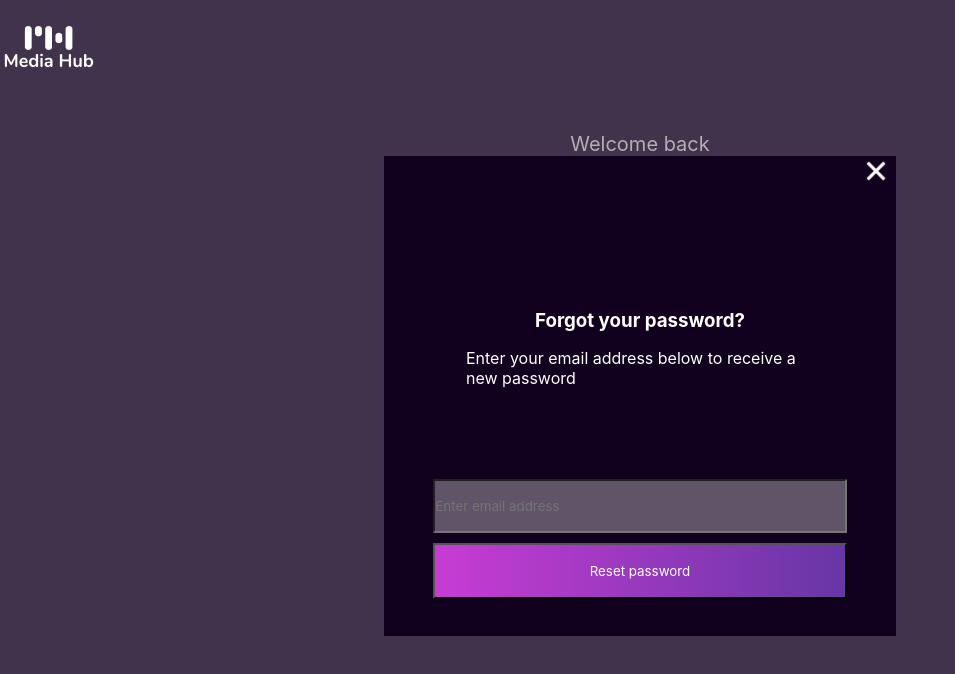
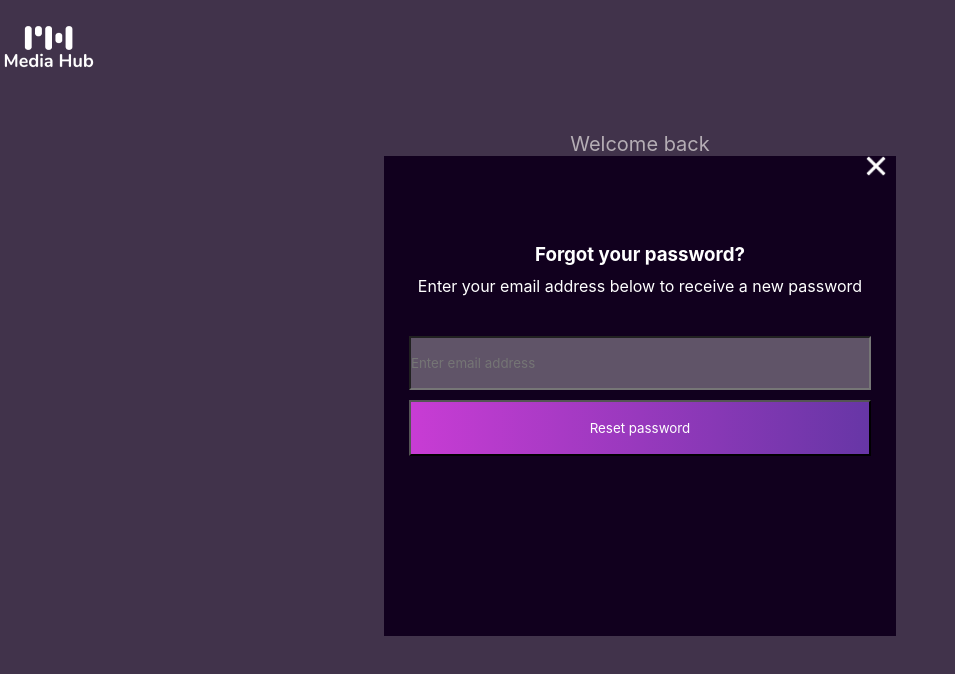
Before and after one commit to lost-shades/FE-mediahub, a React (Vite) app: page /ForgotPassword in a window 1280 px wide. Shown: the top 674 px of the page, without its empty margins (0-955 px from the left). Built offline with nearby package versions, Linux system fonts and the light colour scheme.

Commit message:
changes to some of the recently updated pages

```diff
--- a/src/index.css
+++ b/src/index.css
@@ -7,5 +7,5 @@
   }
 body {
   height: 100%;
-  background-color: #41334B;
+  background-color: #11001E;
 }
--- a/src/pages/EmailVerification.jsx
+++ b/src/pages/EmailVerification.jsx
@@ -18,7 +18,7 @@ export const EmailVerification = () => {
                 <div className='div1'>
                     <img src="/sms-tracking.png" alt="" />
                     <h3>Verify its you.</h3>
-                    <p>We sent verification code to mariaj@gmail.com. To verify your email address, please check your inbox and enter the code below</p>
+                    <p>To verify your email address, please check your inbox and enter the code below</p>
                 </div>
 
                 <div className='verificationInput'>
--- a/src/pages/Homepage.jsx
+++ b/src/pages/Homepage.jsx
@@ -4,7 +4,7 @@ import { IoMdSearch } from 'react-icons/io'
 
 export const Homepage = () => {
   return (
-    <main className=''>
+    <main>
       <header className='navStyle'>
         <nav className='navStyle'>
           <img src="/Media Hub Logo 2 1.png" alt="logo" />
--- a/src/pages/Login.css
+++ b/src/pages/Login.css
@@ -89,9 +89,11 @@ main header.imageDiv img {
 }
 
 .mediaSection{
+    /* border: 5px solid yellow; */
     display: flex;
     flex-direction: column;
-    gap: 50px;
+    align-items: center;
+    /* gap: 10px; */
 }
 
 .mediah1pDiv{
@@ -100,6 +102,7 @@ main header.imageDiv img {
     flex-direction: column;
     justify-content: center;
     align-items: center;
+    margin-bottom: 20px;
 }
 
 .mediah1pDiv p{
@@ -253,7 +256,7 @@ button.movieButton{
     align-items: center;
     margin: auto;
     width: 100%;
-    gap: 1rem;
+    /* gap: 1rem; */
   }
 
   .ForgotPassword-container2{
@@ -262,8 +265,9 @@ button.movieButton{
     flex-direction: column;
     align-items: center;
     margin: auto;
-    width: 85%;
+    width: 95%;
     gap: 10px;
+    height: 70%;
   }
 
   .ForgotPassword-container{
@@ -284,20 +288,20 @@ button.movieButton{
     display: flex;
     align-self: flex-end;
     margin-right: 10px;
-    margin-top: 5px;
     cursor: pointer;
   }
 
   .div1{
     /* border: 5px solid rgb(180, 247, 65); */
-    gap: 1rem;
-    width: 80%;
-    height: 15rem;
+    gap: 10px;
+    width: 95%;
+    /* height: 20px; */
     display: flex;
     color: white;
     flex-direction: column;
     justify-content: center;
     align-items: center;
+    margin-bottom: 30px;
   }
 
   .img1 {
--- a/src/pages/Onboarding.jsx
+++ b/src/pages/Onboarding.jsx
@@ -6,12 +6,12 @@ export const Onboarding = () => {
       <div className='mediaLogoDiv'>
       <img src="/Media Hub Logo 2 1.png" alt="logo" />
       </div>
-      <section className='mediaSection'>
+      <section>
         <div className='mediah1pDiv'>
           <h1>Select your Media accounts</h1>
           <p>Kindly select the accounts you want to connect to Media hub</p>
         </div>
-        <section>
+        <section className='mediaSection'>
           <div>
             <img src="/public/Media 1.png" alt="" />
             <img src="/public/Media 2.png" alt="" />
```
